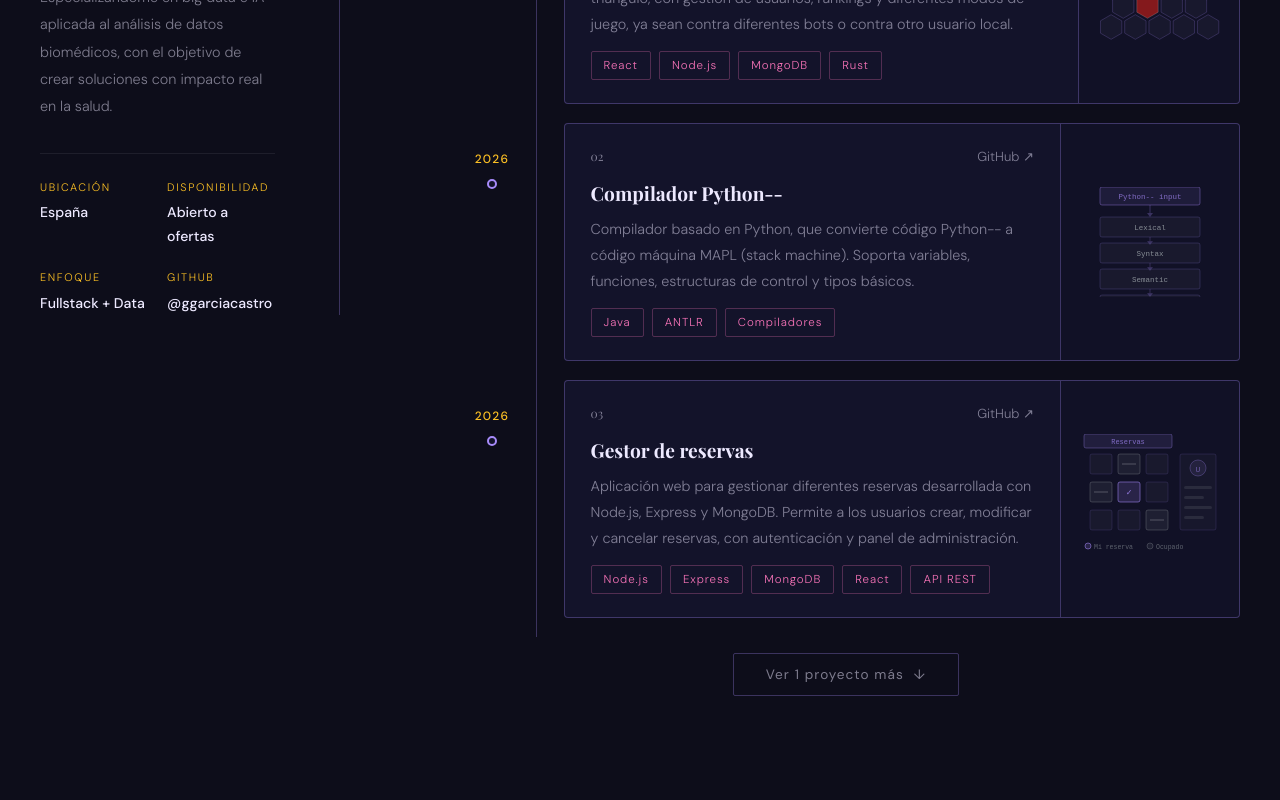
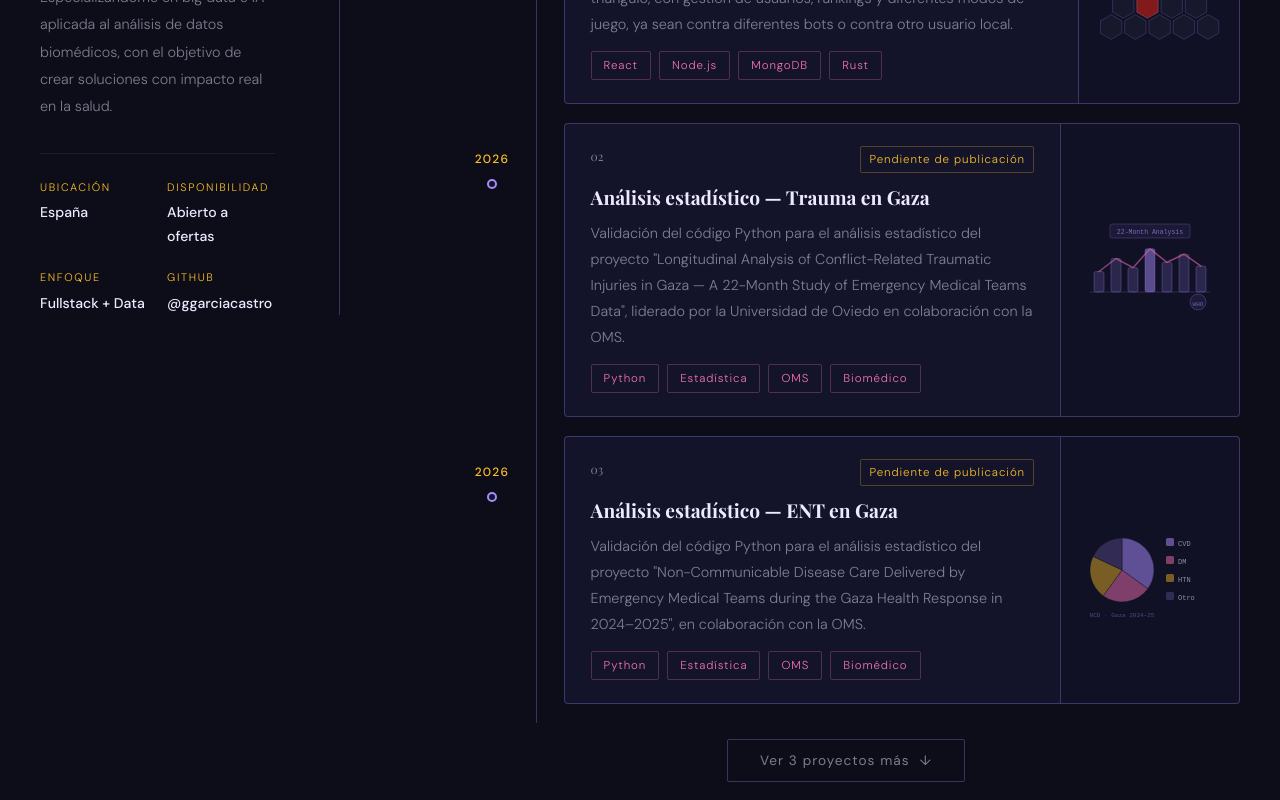
Before and after one commit to ggarciacastro/portfolio, a React (Vite) app: page / in a window 1280 px wide. Shown: the part 1220-2020 px from the top of the page. Built offline with nearby package versions, Linux system fonts and the light colour scheme.

Commit message:
Añadidos dos proyectos de la OMS

```diff
--- a/src/components/Projects.jsx
+++ b/src/components/Projects.jsx
@@ -177,6 +177,77 @@ function SvgMotoGP() {
   )
 }
 
+function SvgGazaTrauma() {
+  const w = 140, h = 100
+  const bars = [38, 62, 45, 80, 55, 70, 48]
+  const maxH = 54
+  return (
+    <svg width={w} height={h} viewBox={`0 0 ${w} ${h}`} style={{ display: 'block', opacity: 0.88 }}>
+      {/* Eje X */}
+      <line x1={10} y1={72} x2={130} y2={72} stroke="rgba(167,139,250,0.25)" strokeWidth="1" />
+      {/* Barras */}
+      {bars.map((v, i) => {
+        const bh = (v / 100) * maxH
+        const x = 14 + i * 17
+        return (
+          <rect key={i} x={x} y={72 - bh} width={10} height={bh} rx="2"
+            fill={i === 3 ? 'rgba(167,139,250,0.55)' : 'rgba(167,139,250,0.2)'}
+            stroke="rgba(167,139,250,0.4)" strokeWidth="0.8" />
+        )
+      })}
+      {/* Línea de tendencia */}
+      <polyline
+        points={bars.map((v, i) => `${14 + i * 17 + 5},${72 - (v / 100) * maxH}`).join(' ')}
+        fill="none" stroke="rgba(244,114,182,0.6)" strokeWidth="1.5" strokeLinecap="round" strokeLinejoin="round" />
+      {/* Etiqueta */}
+      <rect x={30} y={4} width={80} height={14} rx="2"
+        fill="rgba(167,139,250,0.08)" stroke="rgba(167,139,250,0.25)" strokeWidth="1" />
+      <text x={70} y={14} textAnchor="middle" fontSize="6.5" fill="rgba(167,139,250,0.8)" fontFamily="monospace">
+        22-Month Analysis
+      </text>
+      {/* WHO badge */}
+      <circle cx={118} cy={82} r={8} fill="rgba(167,139,250,0.1)" stroke="rgba(167,139,250,0.3)" strokeWidth="1" />
+      <text x={118} y={86} textAnchor="middle" fontSize="6" fill="rgba(167,139,250,0.7)" fontFamily="monospace">WHO</text>
+    </svg>
+  )
+}
+
+function SvgGazaNCD() {
+  const w = 140, h = 100
+  const segments = [
+    { pct: 0.35, color: 'rgba(167,139,250,0.6)',  label: 'CVD' },
+    { pct: 0.25, color: 'rgba(244,114,182,0.55)', label: 'DM' },
+    { pct: 0.22, color: 'rgba(251,191,36,0.5)',   label: 'HTN' },
+    { pct: 0.18, color: 'rgba(167,139,250,0.25)', label: 'Otro' },
+  ]
+  const cx = 42, cy = 50, r = 32
+  let angle = -Math.PI / 2
+  const slices = segments.map(s => {
+    const start = angle
+    const end = angle + s.pct * 2 * Math.PI
+    const x1 = cx + r * Math.cos(start), y1 = cy + r * Math.sin(start)
+    const x2 = cx + r * Math.cos(end),   y2 = cy + r * Math.sin(end)
+    const large = s.pct > 0.5 ? 1 : 0
+    angle = end
+    return { ...s, d: `M${cx},${cy} L${x1},${y1} A${r},${r} 0 ${large},1 ${x2},${y2} Z` }
+  })
+  return (
+    <svg width={w} height={h} viewBox={`0 0 ${w} ${h}`} style={{ display: 'block', opacity: 0.88 }}>
+      {slices.map((s, i) => (
+        <path key={i} d={s.d} fill={s.color} stroke="rgba(13,13,26,0.4)" strokeWidth="1" />
+      ))}
+      {/* Leyenda */}
+      {segments.map((s, i) => (
+        <g key={i}>
+          <rect x={86} y={18 + i * 18} width={8} height={8} rx="1.5" fill={s.color} />
+          <text x={98} y={26 + i * 18} fontSize="7" fill="rgba(237,233,255,0.65)" fontFamily="monospace">{s.label}</text>
+        </g>
+      ))}
+      <text x={42} y={97} textAnchor="middle" fontSize="6" fill="rgba(167,139,250,0.5)" fontFamily="monospace">NCD · Gaza 2024–25</text>
+    </svg>
+  )
+}
+
 const projects = [
   {
     title: 'YGame',
@@ -186,6 +257,27 @@ const projects = [
     demo: '#',
     year: '2026',
     Svg: SvgYGame,
+  },
+
+  {
+    title: 'Análisis estadístico — Trauma en Gaza',
+    description: 'Validación del código Python para el análisis estadístico del proyecto "Longitudinal Analysis of Conflict-Related Traumatic Injuries in Gaza — A 22-Month Study of Emergency Medical Teams Data", liderado por la Universidad de Oviedo en colaboración con la OMS.',
+    tags: ['Python', 'Estadística', 'OMS', 'Biomédico'],
+    github: null,
+    demo: '#',
+    year: '2026',
+    pending: true,
+    Svg: SvgGazaTrauma,
+  },
+  {
+    title: 'Análisis estadístico — ENT en Gaza',
+    description: 'Validación del código Python para el análisis estadístico del proyecto "Non-Communicable Disease Care Delivered by Emergency Medical Teams during the Gaza Health Response in 2024–2025", en colaboración con la OMS.',
+    tags: ['Python', 'Estadística', 'OMS', 'Biomédico'],
+    github: null,
+    demo: '#',
+    year: '2026',
+    pending: true,
+    Svg: SvgGazaNCD,
   },
   {
     title: 'Compilador Python--',
@@ -213,7 +305,7 @@ const projects = [
     demo: '#',
     year: '2025',
     Svg: SvgMotoGP,
-  },
+  }
 ]
 
 const INITIAL_COUNT = 3
@@ -260,7 +352,7 @@ function ProjectCard({ project, index, visible, isMobile }) {
 
       {/* Card */}
       <div
-        onClick={() => window.open(project.github, '_blank', 'noreferrer')}
+        onClick={() => project.github && window.open(project.github, '_blank', 'noreferrer')}
         style={{
           flex: 1,
           marginLeft: isMobile ? '0' : '2rem',
@@ -268,10 +360,11 @@ function ProjectCard({ project, index, visible, isMobile }) {
           background: hovered ? 'var(--bg-card-hover)' : 'var(--bg-card)',
           border: `1px solid ${hovered ? 'var(--accent)' : 'var(--accent-border)'}`,
           borderRadius: '4px', overflow: 'hidden',
+          position: 'relative',
           display: 'flex', flexDirection: 'row',
           transition: 'background 0.2s, border-color 0.2s, transform 0.2s',
           transform: hovered && !isMobile ? 'translateX(6px)' : 'translateX(0)',
-          cursor: 'pointer',
+          cursor: project.github ? 'pointer' : 'default',
         }}
         onMouseEnter={() => setHovered(true)}
         onMouseLeave={() => setHovered(false)}
@@ -295,7 +388,8 @@ function ProjectCard({ project, index, visible, isMobile }) {
                 </span>
               )}
             </div>
-            <div style={{ display: 'flex', gap: '1rem' }}>
+            <div style={{ display: 'flex', gap: '1rem', alignItems: 'center' }}>
+              {project.github ? (
                 <a
                   href={project.github}
                   target="_blank"
@@ -310,6 +404,15 @@ function ProjectCard({ project, index, visible, isMobile }) {
                 >
                   GitHub ↗
                 </a>
+              ) : project.pending && (
+                <span style={{
+                  fontSize: '0.72rem', letterSpacing: '0.08em',
+                  color: 'var(--amber)', border: '1px solid var(--amber-border)',
+                  borderRadius: '2px', padding: '0.15rem 0.5rem',
+                }}>
+                  Pendiente de publicación
+                </span>
+              )}
               {project.demo !== '#' && (
                 <a
                   href={project.demo}
@@ -351,12 +454,20 @@ function ProjectCard({ project, index, visible, isMobile }) {
           </div>
         </div>
 
-        {/* SVG — oculto en móvil */}
-        {!isMobile && (
+        {/* SVG — panel completo en desktop, miniatura decorativa en móvil */}
+        {!isMobile ? (
           <div style={{
             display: 'flex', alignItems: 'center', justifyContent: 'center',
             padding: '1.2rem', borderLeft: '1px solid var(--accent-border)',
             background: 'rgba(0,0,0,0.1)', flexShrink: 0,
+          }}>
+            <Svg />
+          </div>
+        ) : (
+          <div style={{
+            position: 'absolute', bottom: '0.8rem', right: '0.8rem',
+            opacity: 0.18, transform: 'scale(0.45)', transformOrigin: 'bottom right',
+            pointerEvents: 'none',
           }}>
             <Svg />
           </div>
```
Lines whose indentation alone changed are shown as unchanged.
